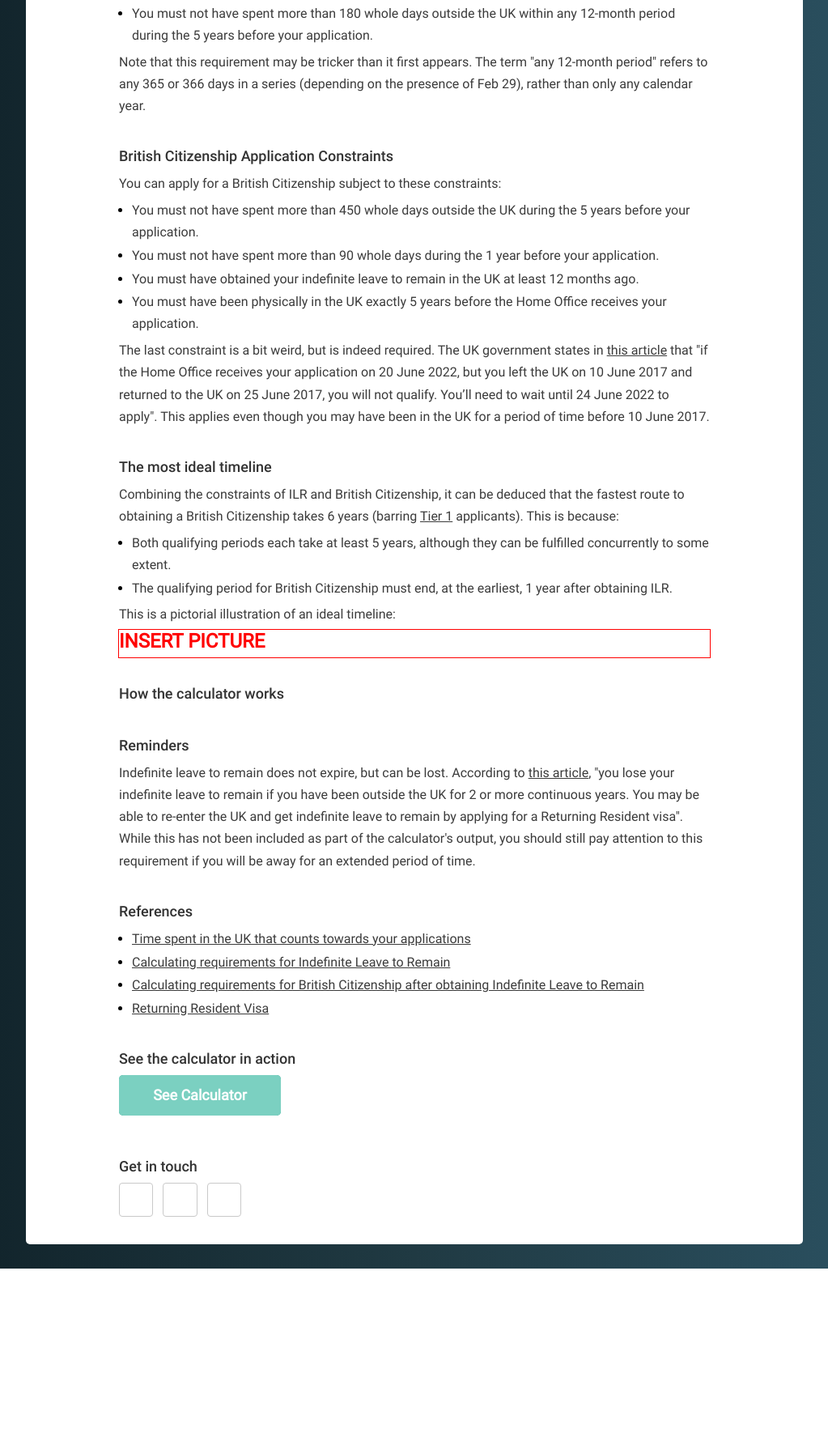
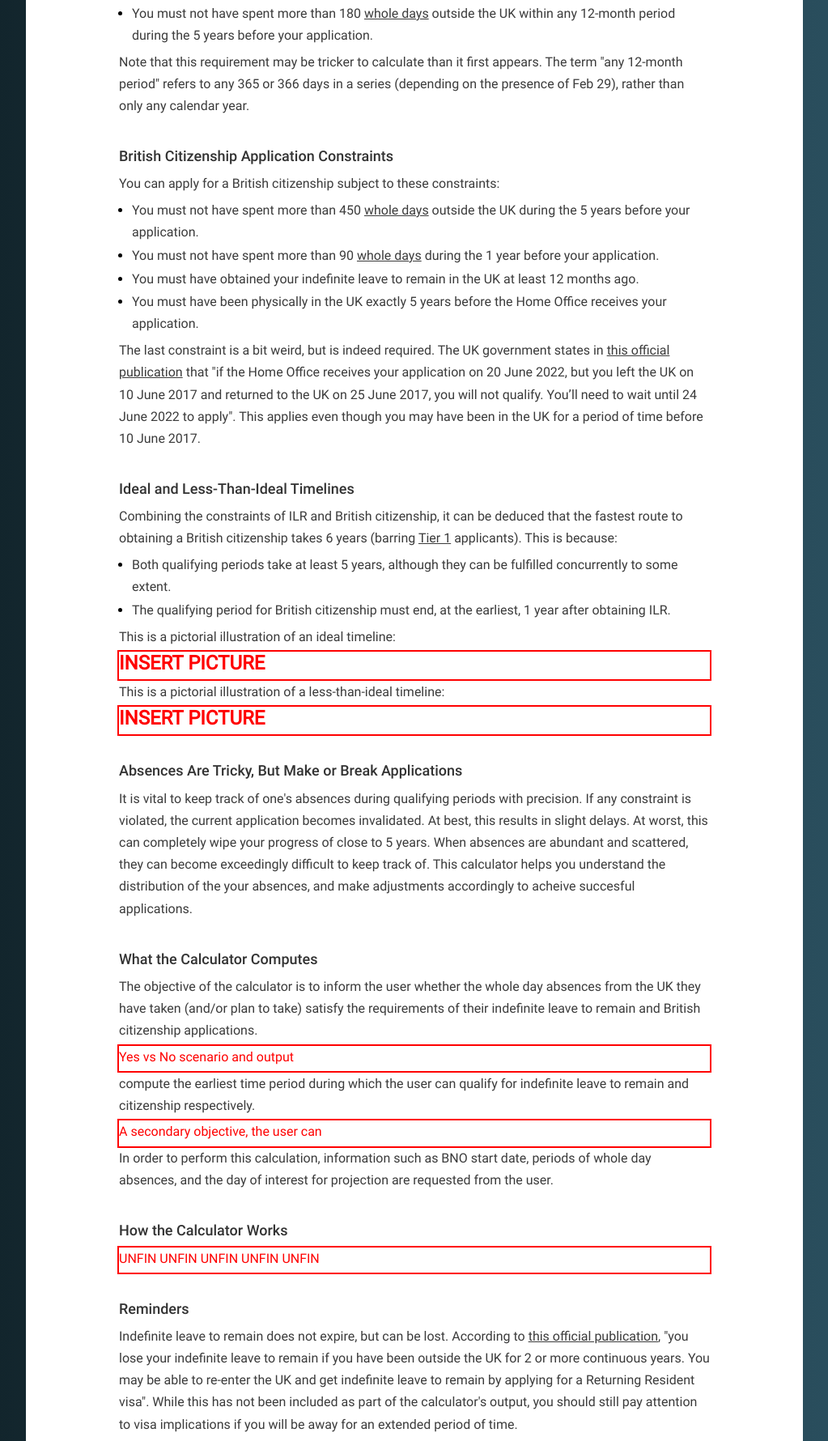
Before and after one commit to nghugo/bno_checker, a website: page info.html in a window 1280 px wide. Shown: the part 207-1987 px from the top of the page at 81% size, without its empty margins (128-1151 px from the left). Before the commit the page ends 1774 px from the top, so only its background shows below. Drawn offline with nearby package versions, Linux system fonts and the light colour scheme.

Commit message:
add text to info.html (2)

```diff
--- a/info.html
+++ b/info.html
@@ -25,28 +25,28 @@
             <ul>
               <li>
                 <p>
-                  You must not have spent more than 180 whole days outside the UK within any 12-month period during the
+                  You must not have spent more than 180 <a href="https://www.gov.uk/government/publications/indefinite-leave-to-remain-calculating-continuous-period-in-uk/indefinite-leave-to-remain-calculating-continuous-period-in-uk-accessible#whole-days-absence">whole days</a> outside the UK within any 12-month period during the
                   5 years before your application.
                 </p>
               </li>
             </ul>
             <p>
-              Note that this requirement may be tricker than it first appears. The term "any 12-month period" refers to
+              Note that this requirement may be tricker to calculate than it first appears. The term "any 12-month period" refers to
               any 365 or 366 days in a series (depending on the presence of Feb 29), rather than only any calendar year.
             </p>
           </section>
 
           <section>
             <p class="subtitle">British Citizenship Application Constraints</p>
-            <p>You can apply for a British Citizenship subject to these constraints:</p>
+            <p>You can apply for a British citizenship subject to these constraints:</p>
             <ul>
               <li>
                 <p>
-                  You must not have spent more than 450 whole days outside the UK during the 5 years before your
+                  You must not have spent more than 450 <a href="https://www.gov.uk/government/publications/naturalisation-as-a-british-citizen-by-discretion-nationality-policy-guidance/naturalisation-as-a-british-citizen-by-discretion-accessible#absences">whole days</a> outside the UK during the 5 years before your
                   application.
                 </p>
               </li>
-              <li><p>You must not have spent more than 90 whole days during the 1 year before your application.</p></li>
+              <li><p>You must not have spent more than 90 <a href="https://www.gov.uk/government/publications/naturalisation-as-a-british-citizen-by-discretion-nationality-policy-guidance/naturalisation-as-a-british-citizen-by-discretion-accessible#absences">whole days</a> during the 1 year before your application.</p></li>
               <li><p>You must have obtained your indefinite leave to remain in the UK at least 12 months ago.</p></li>
               <li>
                 <p>
@@ -56,7 +56,7 @@
               </li>
             </ul>
             <p>
-              The last constraint is a bit weird, but is indeed required. The UK government states in <a href="https://www.gov.uk/apply-citizenship-indefinite-leave-to-remain">this article</a> that
+              The last constraint is a bit weird, but is indeed required. The UK government states in <a href="https://www.gov.uk/apply-citizenship-indefinite-leave-to-remain">this official publication</a> that
               "if the Home Office receives your application on 20 June 2022, but you left the UK on 10 June 2017 and
               returned to the UK on 25 June 2017, you will not qualify. You’ll need to wait until 24 June 2022 to
               apply". This applies even though you may have been in the UK for a period of time before 10 June 2017.
@@ -64,34 +64,64 @@
           </section>
 
           <section>
-            <p class="subtitle">The most ideal timeline</p>
-            <p>Combining the constraints of ILR and British Citizenship, it can be deduced that the fastest route to obtaining a British Citizenship takes 6 years (barring <a href="https://www.gov.uk/government/publications/indefinite-leave-to-remain-calculating-continuous-period-in-uk/indefinite-leave-to-remain-calculating-continuous-period-in-uk-accessible">Tier 1</a> applicants). This is because:</p>
+            <p class="subtitle">Ideal and Less-Than-Ideal Timelines</p>
+            <p>Combining the constraints of ILR and British citizenship, it can be deduced that the fastest route to obtaining a British citizenship takes 6 years (barring <a href="https://www.gov.uk/government/publications/indefinite-leave-to-remain-calculating-continuous-period-in-uk/indefinite-leave-to-remain-calculating-continuous-period-in-uk-accessible">Tier 1</a> applicants). This is because:</p>
             <ul>
-              <li><p>Both qualifying periods each take at least 5 years, although they can be fulfilled concurrently to some extent.</p></li>
-              <li><p>The qualifying period for British Citizenship must end, at the earliest, 1 year after obtaining ILR.</p></li>
+              <li><p>Both qualifying periods take at least 5 years, although they can be fulfilled concurrently to some extent.</p></li>
+              <li><p>The qualifying period for British citizenship must end, at the earliest, 1 year after obtaining ILR.</p></li>
             </ul>
             <p>This is a pictorial illustration of an ideal timeline:</p>
-            <h1 style="color: red; outline: 1px solid red;">INSERT PICTURE</h1>
+            <h1 style="color: red; outline: 2px solid red;">INSERT PICTURE</h1>
+
+            <p>This is a pictorial illustration of a less-than-ideal timeline:</p>
+            <h1 style="color: red; outline: 2px solid red;">INSERT PICTURE</h1>
           </section>
 
           <section>
-            <p class="subtitle">How the calculator works</p>
+            <p class="subtitle">Absences Are Tricky, But Make or Break Applications</p>
+            <p>It is vital to keep track of one's absences during qualifying periods with precision. If any constraint is violated, the current application becomes invalidated. At best, this results in slight delays. At worst, this can completely wipe your progress of close to 5 years.
+              When absences are abundant and scattered, they can become exceedingly difficult to keep track of. This calculator helps you understand the distribution of the your absences, and make adjustments accordingly to acheive succesful applications.</p>
+
+          </section>
+          <section>
+            <p class="subtitle">What the Calculator Computes</p>
+            <p>The objective of the calculator is to inform the user whether the whole day absences from the UK they have taken (and/or plan to take) satisfy the requirements of their indefinite leave to remain and British citizenship applications. </p>
+
+            <p style="color: red; outline: 2px solid red;">Yes vs No scenario and output</p>
+
+
+            <p>compute the earliest time period during which the user can qualify for indefinite leave to remain and citizenship respectively. </p>
+
+
+
+
+
+
+            <p style="color: red; outline: 2px solid red;">A secondary objective, the user can </p>
+            <p>In order to perform this calculation, information such as BNO start date, periods of whole day absences, and the day of interest for projection are requested from the user.</p>
+
+          </section>
+
+          <section>
+            <p class="subtitle">How the Calculator Works</p>
+            <p style="outline:2px solid red; color: red;">UNFIN UNFIN UNFIN UNFIN UNFIN</p>
           </section>
 
           <section>
             <p class="subtitle">Reminders</p>
             <p>
-              Indefinite leave to remain does not expire, but can be lost. According to <a href="https://www.gov.uk/returning-resident-visa">this article</a>, "you lose your indefinite leave to remain if you have been outside the UK for 2 or more continuous years. You may be able to re-enter the UK and get indefinite leave to remain by applying for a Returning Resident visa". While this has not been included as part of the calculator's output, you should still pay attention to this requirement if you will be away for an extended period of time.
+              Indefinite leave to remain does not expire, but can be lost. According to <a href="https://www.gov.uk/returning-resident-visa">this official publication</a>, "you lose your indefinite leave to remain if you have been outside the UK for 2 or more continuous years. You may be able to re-enter the UK and get indefinite leave to remain by applying for a Returning Resident visa". While this has not been included as part of the calculator's output, you should still pay attention to visa implications if you will be away for an extended period of time.
             </p>
           </section>
 
           <section>
             <p class="subtitle">References</p>
             <ul>
-
+              <li><p><a href="https://www.gov.uk/government/publications/indefinite-leave-to-remain-calculating-continuous-period-in-uk/indefinite-leave-to-remain-calculating-continuous-period-in-uk-accessible#whole-days-absence">Whole day absences definition - Indefinite Leave to Remain</a></p></li>
+              <li><p><a href="https://www.gov.uk/government/publications/naturalisation-as-a-british-citizen-by-discretion-nationality-policy-guidance/naturalisation-as-a-british-citizen-by-discretion-accessible#absences">Whole day absences definition - British Citizenship</a></p></li>
               <li><p><a href="https://www.gov.uk/british-national-overseas-bno-visa/living-permanently-in-the-uk">Time spent in the UK that counts towards your applications</a></p></li>
               <li><p><a href="https://www.gov.uk/government/publications/indefinite-leave-to-remain-calculating-continuous-period-in-uk/indefinite-leave-to-remain-calculating-continuous-period-in-uk-accessible">Calculating requirements for Indefinite Leave to Remain</a></p></li>
-              <li><p><a href="https://www.gov.uk/apply-citizenship-indefinite-leave-to-remain">Calculating requirements for British Citizenship after obtaining Indefinite Leave to Remain</a></p></li>
+              <li><p><a href="https://www.gov.uk/apply-citizenship-indefinite-leave-to-remain">Calculating requirements for British citizenship after obtaining Indefinite Leave to Remain</a></p></li>
               <li><p><a href="https://www.gov.uk/returning-resident-visa">Returning Resident Visa</a></p></li>
 
 
```
